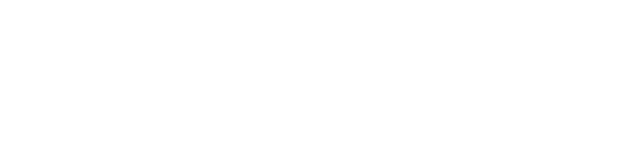
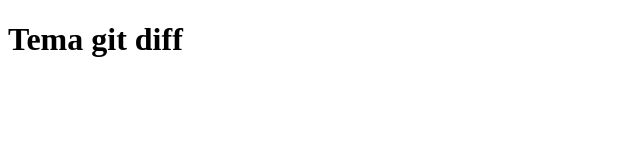
Before and after one commit to Ceron70/sistema-de-registros, a plain HTML site: page index.html in a window 1280 px wide. Shown: the whole page, without its empty margins (0-640 px from the left). Drawn offline with Linux system fonts and the light colour scheme.

Commit message:
actuliza v3

```diff
--- a/index.html
+++ b/index.html
@@ -6,7 +6,7 @@
     <title>Sistema de Registro de Juegos</title>
 </head>
 <body>
-
+    <h1>Tema git diff</h1>
 
     <script src="app.js"></script>
 </body>
```
